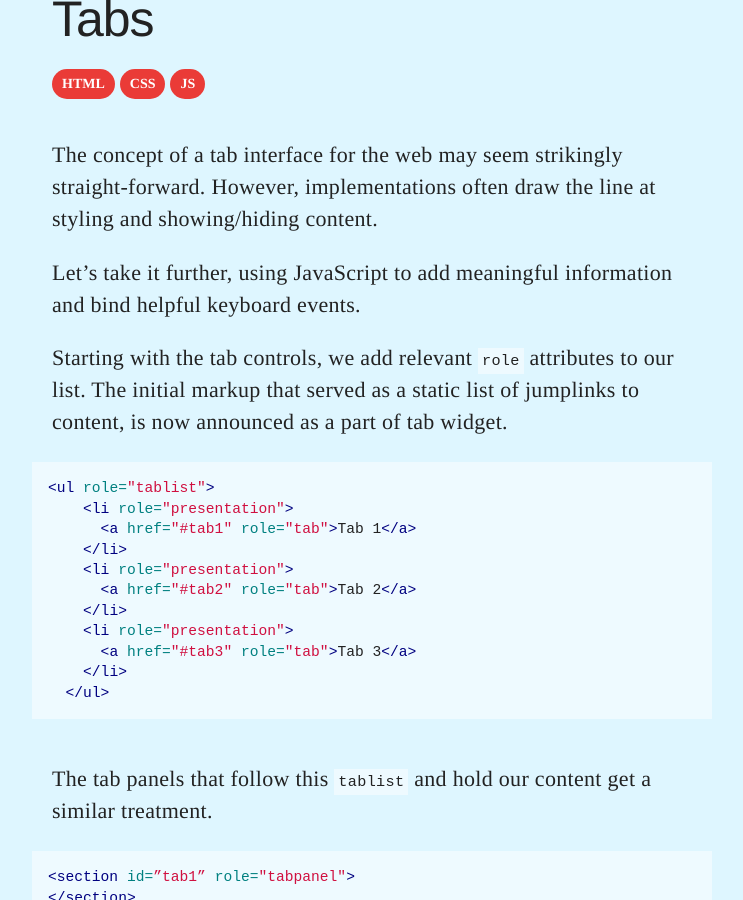
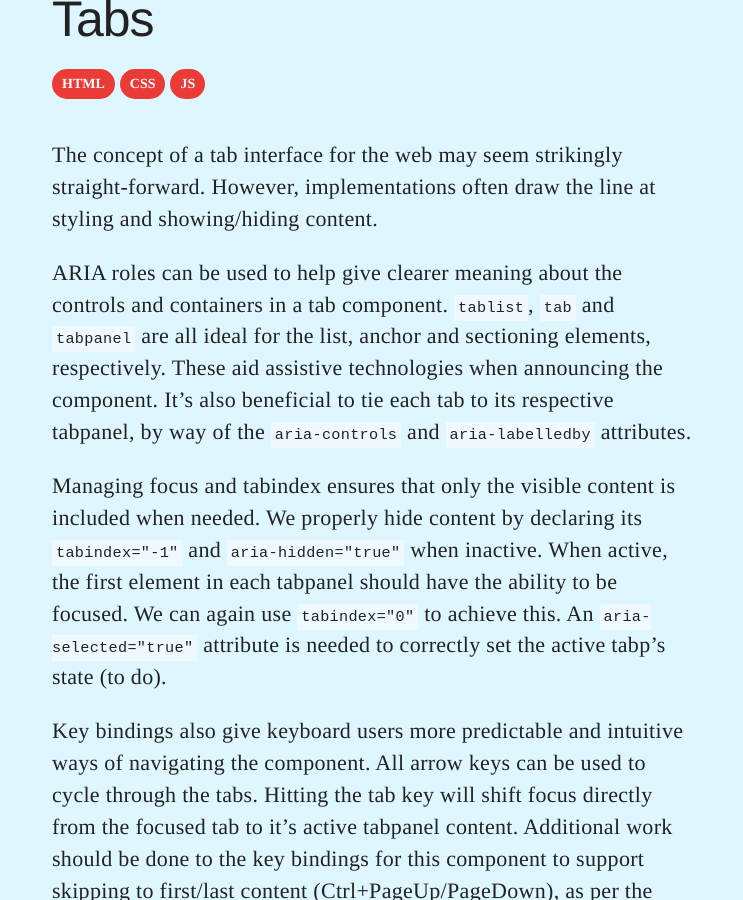
Before and after one commit to frend/frend.co, a Jekyll site: the page built from _components/tabs/tabs.md, in a window 1280 px wide and 900 px high, scrolled down 606 px. Shown: the whole window, without its empty margins (268-1011 px from the left). Built offline with Jekyll 4.4.1, drawn with Linux system fonts in a browser that asks for light colours; some of the changed text lies outside the part shown.

Commit message:
Lunching on some docs, add dialog alpha files for later

```diff
--- /dev/null
+++ b/_components/dialog-modal/dialog-modal.css
@@ -0,0 +1,2 @@
+.fr-dialog-modal {
+}
--- a/_components/tabs/tabs.md
+++ b/_components/tabs/tabs.md
@@ -24,31 +24,73 @@
 
 The concept of a tab interface for the web may seem strikingly straight-forward. However, implementations often draw the line at styling and showing/hiding content.
 
-Let’s take it further, using JavaScript to add meaningful information and bind helpful keyboard events.
+ARIA roles can be used to help give clearer meaning about the controls and containers in a tab component. `tablist`, `tab` and `tabpanel` are all ideal for the list, anchor and sectioning elements, respectively. These aid assistive technologies when announcing the component. It's also beneficial to tie each tab to its respective tabpanel, by way of the `aria-controls` and `aria-labelledby` attributes.
 
-Starting with the tab controls, we add relevant `role` attributes to our list. The initial markup that served as a static list of jumplinks to content, is now announced as a part of tab widget.
+Managing focus and tabindex ensures that only the visible content is included when needed. We properly hide content by declaring its `tabindex="-1"` and `aria-hidden="true"` when inactive. When active, the first element in each tabpanel should have the ability to be focused. We can again use `tabindex="0"` to achieve this. An `aria-selected="true"` attribute is needed to correctly set the active tabp's state (to do).
+
+Key bindings also give keyboard users more predictable and intuitive ways of navigating the component. All arrow keys can be used to cycle through the tabs. Hitting the tab key will shift focus directly from the focused tab to it's active tabpanel content. Additional work should be done to the key bindings for this component to support skipping to first/last content (Ctrl+PageUp/PageDown), as per the WAI-ARIA spec.
+
+
+##Usage
+
+A simple list of jumplinks to content anchors can form the basis of a tabs component.
 
 ~~~ html
-<ul role="tablist">
-    <li role="presentation">
-      <a href="#tab1" role="tab">Tab 1</a>
+<div class="fr-tabs js-fr-tabs">
+  <ul class="fr-tabs__tablist">
+    <li class="fr-tabs__tablist-item">
+      <a class="fr-tabs__tab" href="#tab1">...</a>
     </li>
-    <li role="presentation">
-      <a href="#tab2" role="tab">Tab 2</a>
+    <li class="fr-tabs__tablist-item">
+      <a class="fr-tabs__tab" href="#tab2">...</a>
     </li>
-    <li role="presentation">
-      <a href="#tab3" role="tab">Tab 3</a>
+    <li class="fr-tabs__tablist-item">
+      <a class="fr-tabs__tab" href="#tab3">...</a>
     </li>
   </ul>
+  <section class="fr-tabs__panel" id="tab1">
+    ...
+  </section>
+  <section class="fr-tabs__panel" id="tab2">
+    ...
+  </section>
+  <section class="fr-tabs__panel" id="tab3">
+    ...
+  </section>
+</div>
 ~~~
 
-The tab panels that follow this `tablist` and hold our content get a similar treatment.
+Assign the function invocation to a variable.
 
-~~~ html
-<section id=”tab1” role="tabpanel">
-</section>
-<section id=”tab2” role="tabpanel">
-</section>
-<section id=”tab3” role="tabpanel">
-</section>
+~~~ js
+var myTabs = Frtabs();
 ~~~
+
+###Methods
+
+~~~ js
+// remove all bindings and attributes when no longer needed
+myTabs.destroy();
+
+// re-initialise as needed
+myTabs.init();
+~~~
+
+###Options
+
+~~~ js
+var myTabs = Frtabs({
+  selector: selector = '.js-fr-tabs',
+  // outer container selector, hook for JS init() method
+
+  tablistSelector: tablistSelector = '.fr-tabs__tablist',
+  // list selector to transform into tablist
+
+  tabpanelSelector: tabpanelSelector = '.fr-tabs__panel',
+  // containers which hold content, toggled via tabs
+
+  tabsReadyClass: tabsReadyClass = 'has-fr-tabs'
+  // class name that will be added to <html> as accordion is initialised
+
+});
+~~~
```
Also changed, not shown: _components/accordion/accordion.md (+11 -0 lines), _components/dialog-modal/dialog-modal.md (added, +15 -0 lines), _components/dialog-modal/dialog-modal.html (added), _components/dialog-modal/dialog-modal.js (added), _components/dialog-modal/dist/frdialog-modal.min.js (added).
